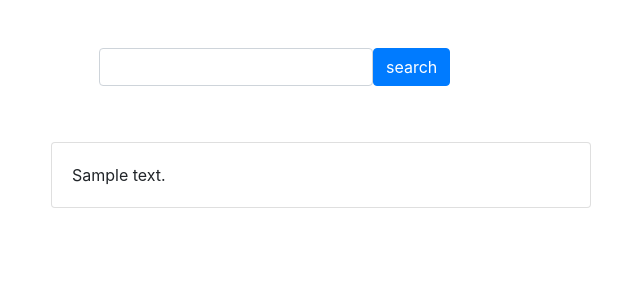
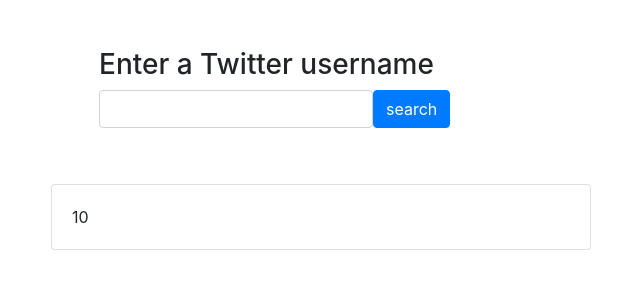
Before and after one commit to charliemike3124/TwitterAppReloaded, a Flask app: template templates/home.html in a window 1280 px wide. Shown: the top 300 px of the page, without its empty margins (319-959 px from the left). Run offline with Flask 2, Linux system fonts and the light colour scheme; the template is opened without the code that fills it: most values are stand-ins (such as "Sample title", 1, 10 or a date in 2020); some libraries are stand-ins or nearby versions.

Commit message:
front end y comunicación con flask realizada

```diff
--- a/app.py
+++ b/app.py
@@ -17,12 +17,11 @@
 
 
 def tweet_info(username):
-    return [{'User': username.name,
-              'Tweets: ': username.statuses_count,
-              'Favorites: ': username.favourites_count,
-              'Following: ': username.friends_count,
-              'Followers: ': username.followers_count}
-           for t in tweets]
+    return {'User: ': username.name,
+              'Tweets: ': str(username.statuses_count),
+              'Favorites: ': str(username.favourites_count),
+              'Following: ': str(username.friends_count),
+              'Followers: ': str(username.followers_count)}
 
 
 @app.route('/')
@@ -30,27 +29,12 @@
     search = request.args.get('q')
     try:
         user = api.get_user(search)
+        print(user)
         return render_template('home.html', tweets=tweet_info(user))
-    except:
+    except Exception as e:
+        print(e)
         return render_template('home.html')
-        print("Error")
 
-
-
-
-def get_tweets(username):
-    tweets = api.user_timeline(screen_name=username)
-    return [{'tweet': t.text,
-              'created_at': t.created_at,
-              'username': username,
-              'headshot_url': t.user.profile_image_url}
-           for t in tweets]
-
-@app.route('/tweet-harvester/<string:username>')
-def tweets(username):
-  # 'tweets' is passed as a keyword-arg (**kwargs)
-  # **kwargs are bound to the 'tweets.html' Jinja Template context
-  return render_template("home.html", tweets=get_tweets(username))
 
 
 
--- a/templates/home.html
+++ b/templates/home.html
@@ -9,6 +9,7 @@
         <div class="row justify-content-center">
             <div class="col-md-6">
                 <div class="p-5">
+                    <h3> Enter a Twitter username </h3>
                     <form class="form-inline" method="GET" action="{{ url_for('index') }}">
                         <input class="form-control" type="text" name="q">
                         <button class="btn btn-primary" type="submit">search</button>
@@ -18,7 +19,7 @@
                 <div class="card mt-2">
                     <div class="card-body">
                         <div class="card-text">
-                            {{ tweet._json.text }}
+                            {{ tweet + tweets[tweet]}}
                         </div>
                     </div>
                 </div>
```
